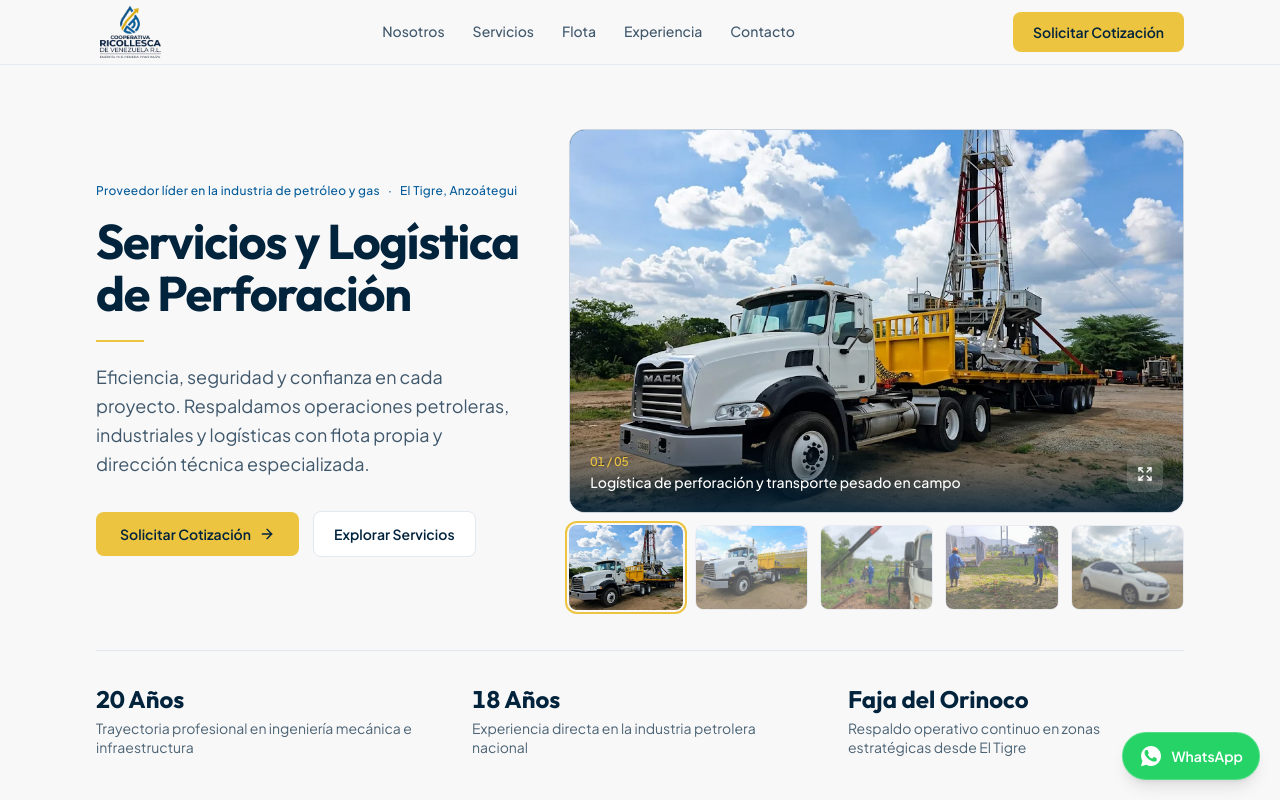
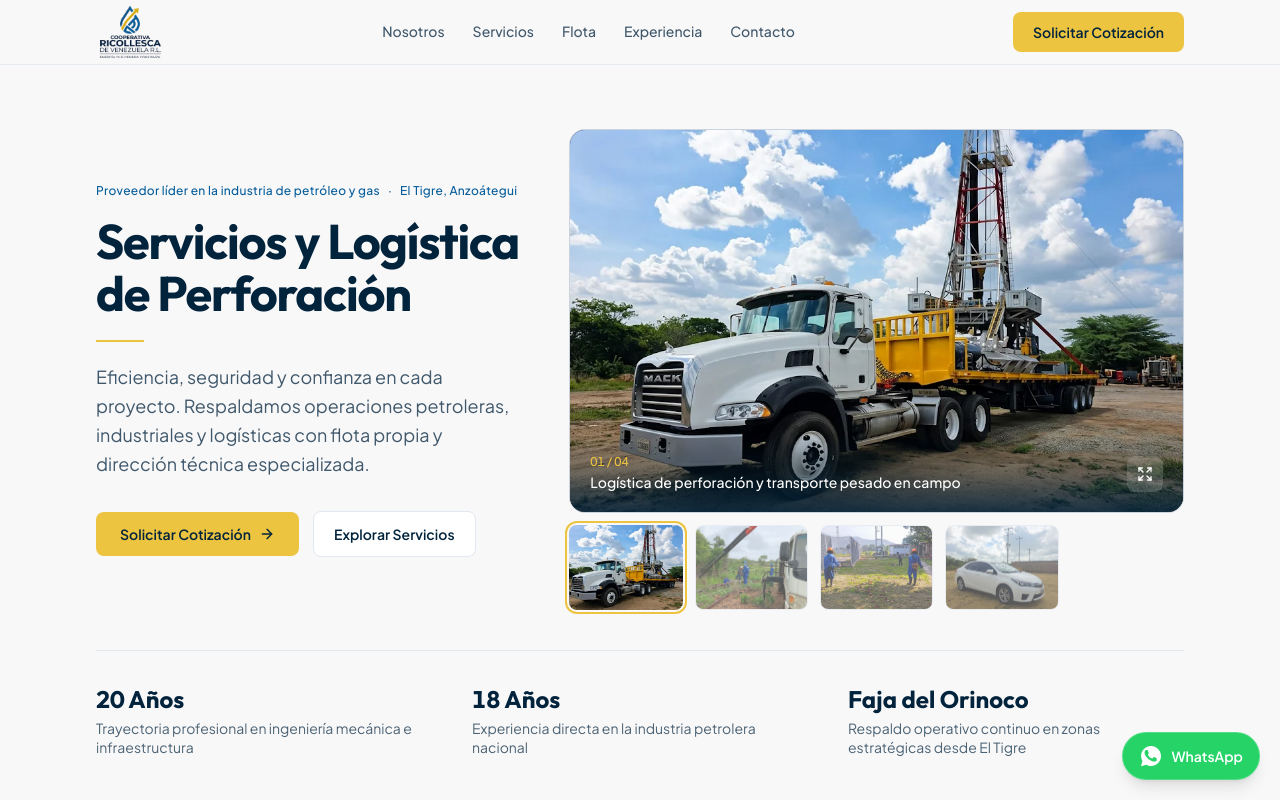
Before and after one commit to ingsolrodriguez-arch/cooperativaricollesca, a React (Vite) app: page / in a window 1280 px wide. Shown: the top 800 px of the page. Built offline with nearby package versions, Linux system fonts and the light colour scheme.

Commit message:
Banner inicio: eliminar foto MACK duplicada del carrusel hero

```diff
--- a/src/data/ricollescaData.ts
+++ b/src/data/ricollescaData.ts
@@ -70,12 +70,6 @@ export const HERO_DATA = {
       src: '/assets/ricollesca/img_24_1024x576.png',
       alt: 'Gandola Mack con plataforma amarilla frente a taladro de perforación petrolera',
       caption: 'Logística de perforación y transporte pesado en campo',
-    },
-    {
-      id: 'hero-mack-plataforma',
-      src: '/assets/aistudio/55993_21651967.jpg',
-      alt: 'Gandola Mack blanca con plataforma amarilla de carga pesada en patio operativo',
-      caption: 'Gandola Mack con plataforma de transporte pesado',
     },
     {
       id: 'hero-palfinger-campo',
```
